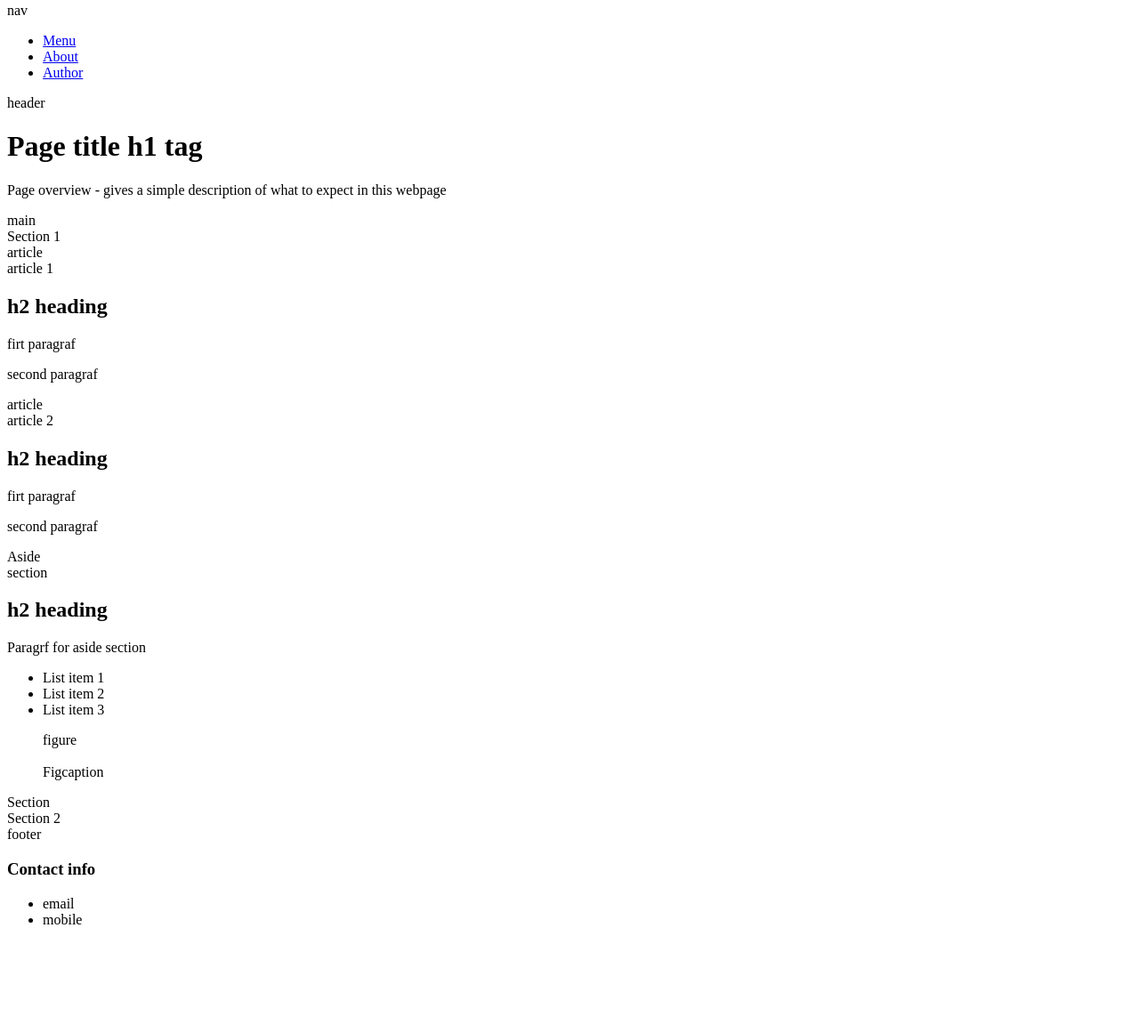
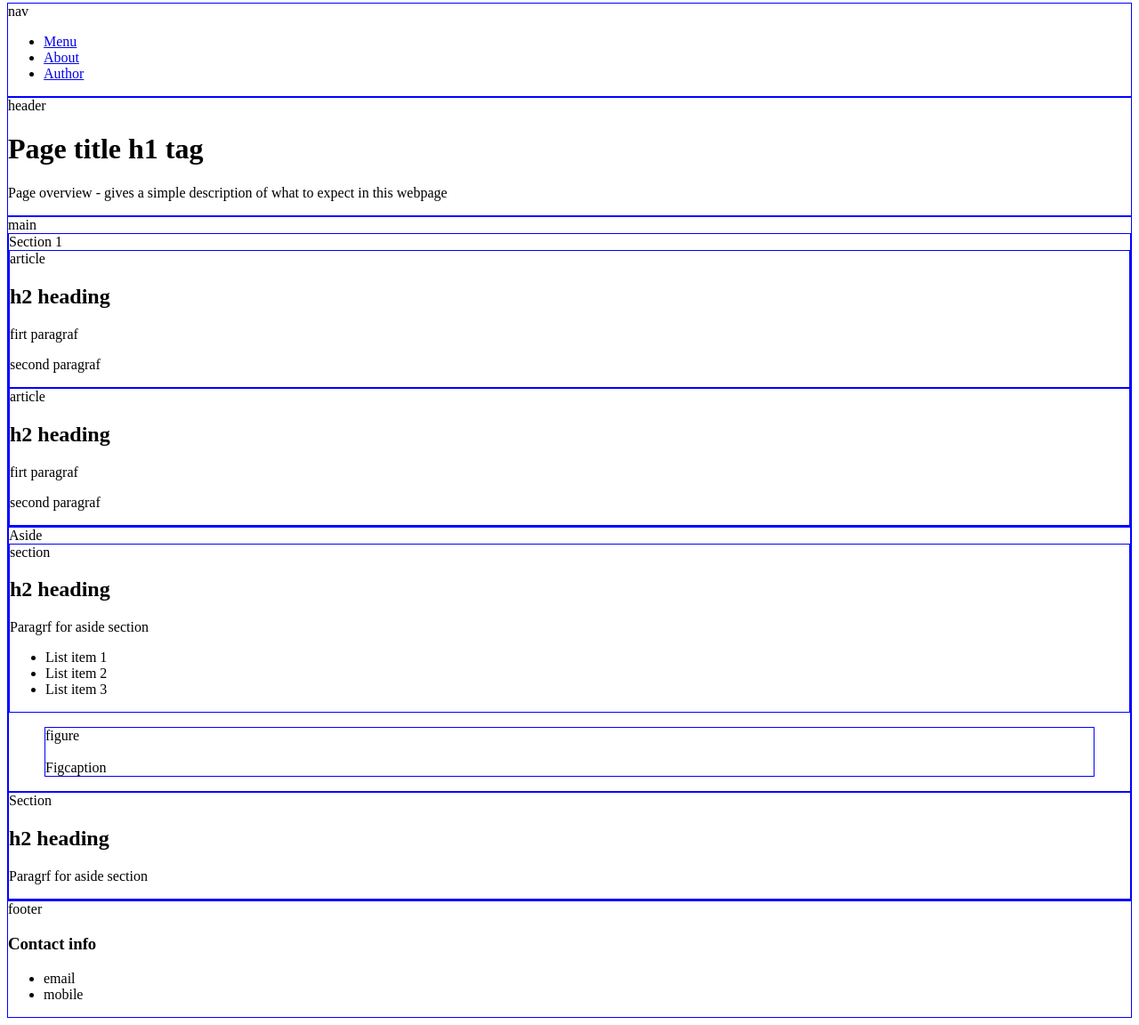
Before and after one commit to pat87bak/semantic-html-boilerplate, a plain HTML site: page index.html in a window 1280 px wide. Shown: the part 5-1157 px from the top of the page at 89% size. Before the commit the page ends 1064 px from the top, so only its background shows below. Drawn offline with Linux system fonts and the light colour scheme.

Commit message:
Refactor HTML code

```diff
--- a/index.html
+++ b/index.html
@@ -11,41 +11,52 @@
 
 <body>
     <nav>
-        <div class="tag-info">nav</div> <!-- TO DELETE: Only to show tag name -->
+        <div class="tag-info">
+            <div>nav</div>
             <ul>
                 <li><a href="#">Menu</a></li>
                 <li><a href="#">About</a></li>
                 <li><a href="#">Author</a></li>
             </ul>
+        </div> <!-- TO DELETE: Only to show tag name -->
     </nav>
     <header>
-        <div class="tag-info">header</div> <!-- TO DELETE: Only to show tag name -->
+        <div class="tag-info">
+            <div>header</div>
             <h1>Page title h1 tag</h1>
             <p>Page overview - gives a simple description of what to expect in this webpage</p>
+        </div> <!-- TO DELETE: Only to show tag name -->
     </header>
     <main>
-        <div class="tag-info">main</div> <!-- TO DELETE: Only to show tag name -->
+        <div class="tag-info">
+            <div>main</div>
             <section>
-            <div class="tag-info">Section 1</div><!-- TO DELETE: Only to show tag name -->
+                <div class="tag-info">
+                    <div>Section 1</div>
                     <article>
-                <div class="tag-info">article</div><!-- TO DELETE: Only to show tag name -->
-                <div>article 1</div> <!-- TO DELETE: Only to show tag name -->
+                        <div class="tag-info">
+                            <div>article</div>
                             <h2>h2 heading</h2>
                             <p>firt paragraf</p>
                             <p>second paragraf</p>
+                        </div><!-- TO DELETE: Only to show tag name -->
                     </article>
                     <article>
-                <div class="tag-info">article</div><!-- TO DELETE: Only to show tag name -->
-                <div>article 2</div> <!-- TO DELETE: Only to show tag name -->
+                        <div class="tag-info">
+                            <div>article</div>
                             <h2>h2 heading</h2>
                             <p>firt paragraf</p>
                             <p>second paragraf</p>
+                        </div><!-- TO DELETE: Only to show tag name -->
                     </article>
+                </div><!-- TO DELETE: Only to show tag name -->
             </section>
             <aside>
-            <div class="tag-info">Aside</div><!-- TO DELETE: Only to show tag name -->
+                <div class="tag-info">
+                    <div>Aside</div>
                     <section>
-                <div class="tag-info">section</div><!-- TO DELETE: Only to show tag name -->
+                        <div class="tag-info">
+                            <div>section</div>
                             <h2>h2 heading</h2>
                             <p>Paragrf for aside section</p>
                             <ul>
@@ -53,25 +64,35 @@
                                 <li>List item 2</li>
                                 <li>List item 3</li>
                             </ul>
+                        </div><!-- TO DELETE: Only to show tag name -->
                     </section>
                     <figure>
-                <div class="tag-info">figure</div><!-- TO DELETE: Only to show tag name -->
+                        <div class="tag-info">
+                            <div>figure</div>
                             <img src="" alt="">
                             <figcaption>Figcaption</figcaption>
+                        </div><!-- TO DELETE: Only to show tag name -->
                     </figure>
+                </div><!-- TO DELETE: Only to show tag name -->
             </aside>
             <section>
-            <div class="tag-info">Section</div><!-- TO DELETE: Only to show tag name -->
-            <div>Section 2</div><!-- TO DELETE: Only to show tag name -->
+                <div class="tag-info">
+                    <div>Section</div>
+                    <h2>h2 heading</h2>
+                    <p>Paragrf for aside section</p>
+                </div><!-- TO DELETE: Only to show tag name -->
             </section>
+        </div> <!-- TO DELETE: Only to show tag name -->
     </main>
     <footer>
-        <div>footer</div><!-- TO DELETE: Only to show tag name -->
+        <div class="tag-info">
+            <div>footer</div>
             <h3>Contact info</h3>
             <ul>
                 <li>email</li>
                 <li>mobile</li>
             </ul>
+        </div><!-- TO DELETE: Only to show tag name -->
     </footer>
 </body>
 
--- a/styles.css
+++ b/styles.css
@@ -0,0 +1,4 @@
+
+.tag-info {
+    border: 1px solid blue;
+}
```
Lines whose indentation alone changed are shown as unchanged.
